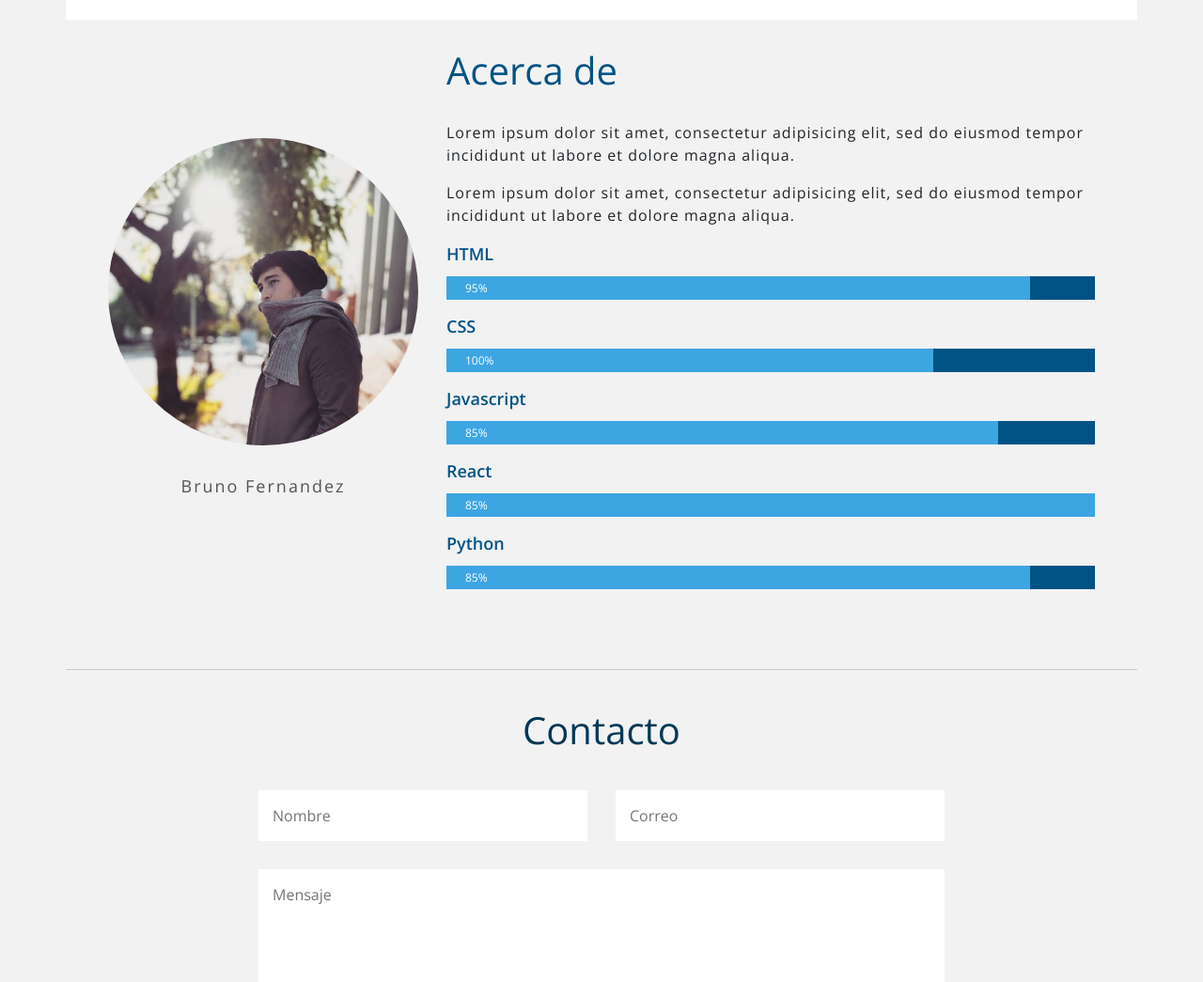
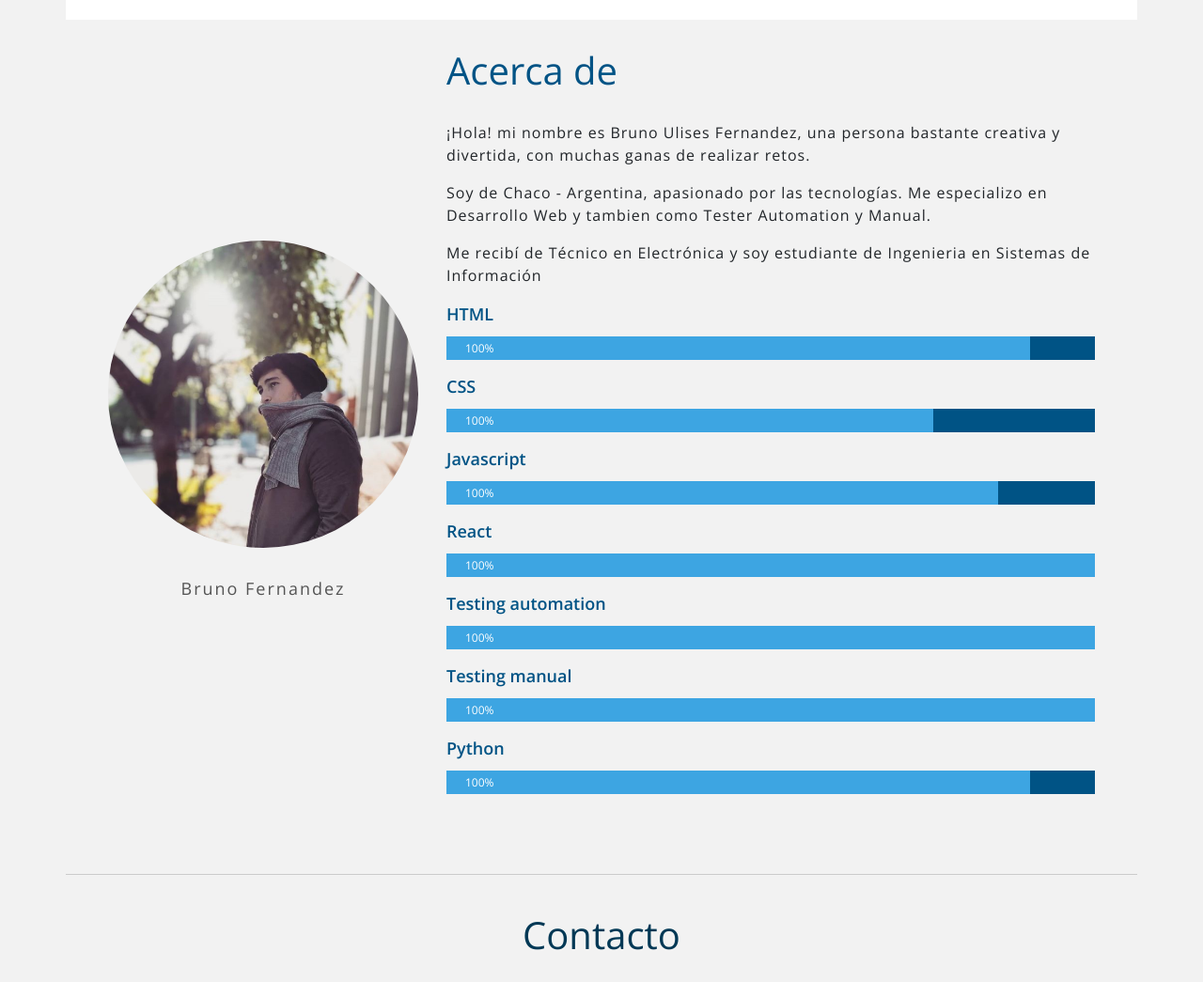
Before and after one commit to brunofnz/brunofnz, a plain HTML site: page index.html in a window 1280 px wide. Shown: the part 1300-2345 px from the top of the page at 94% size. Drawn offline with nearby package versions, Linux system fonts and the light colour scheme.

Commit message:
se agrego resumen

```diff
--- a/index.html
+++ b/index.html
@@ -141,14 +141,14 @@
 				</div>
 				<div class="col-12 col-lg-8 info">
 					<h2 class="titulo">Acerca de</h2>
-					<p class="resumen">Lorem ipsum dolor sit amet, consectetur adipisicing elit, sed do eiusmod
-					tempor incididunt ut labore et dolore magna aliqua.</p>
-					<p class="resumen">Lorem ipsum dolor sit amet, consectetur adipisicing elit, sed do eiusmod
-					tempor incididunt ut labore et dolore magna aliqua.</p>
+					<p class="resumen"> ¡Hola! mi nombre es Bruno Ulises Fernandez, una persona bastante creativa y divertida, con muchas ganas de realizar retos.
+					</p>
+					<p class="resumen"> Soy de Chaco - Argentina, apasionado por las tecnologías. Me especializo en Desarrollo Web y tambien como Tester Automation y Manual. </p>
+					<p class="resumen"> Me recibí de Técnico en Electrónica y soy estudiante de Ingenieria en Sistemas de Información</p>
 
 					<p class="label">HTML</p>
 					<div class="progress">
-						<div class="progress-bar" style="width:90%;">95%</div>
+						<div class="progress-bar" style="width:90%;">100%</div>
 					</div>
 
 					<p class="label">CSS</p>
@@ -158,15 +158,23 @@
 
 					<p class="label">Javascript</p>
 					<div class="progress">
-						<div class="progress-bar" style="width:85%;">85%</div>
+						<div class="progress-bar" style="width:85%;">100%</div>
 					</div>
 					<p class="label">React</p>
 					<div class="progress">
-						<div class="progress-bar" style="width:100%;">85%</div>
+						<div class="progress-bar" style="width:100%;">100%</div>
+					</div>
+					<p class="label">Testing automation</p>
+					<div class="progress">
+						<div class="progress-bar" style="width:100%;">100%</div>
+					</div>
+					<p class="label">Testing manual</p>
+					<div class="progress">
+						<div class="progress-bar" style="width:100%;">100%</div>
 					</div>
 					<p class="label">Python</p>
 					<div class="progress">
-						<div class="progress-bar" style="width:90%;">85%</div>
+						<div class="progress-bar" style="width:90%;">100%</div>
 					</div>
 				</div>
 			</div>
```
